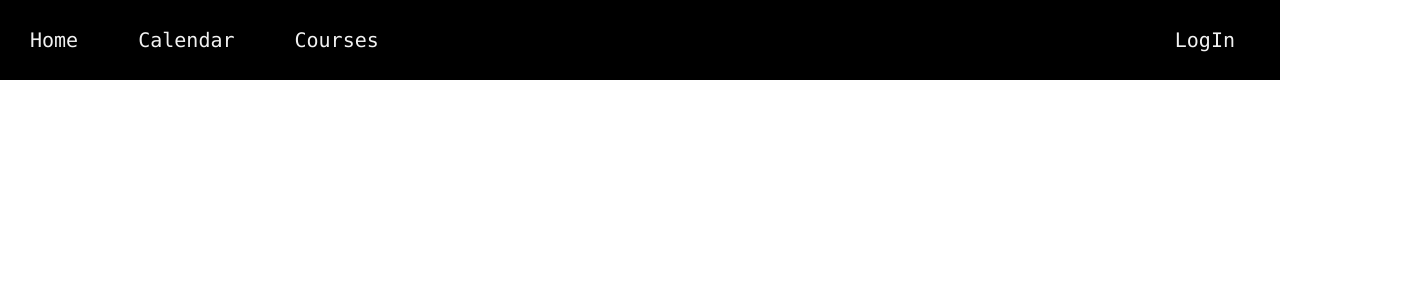
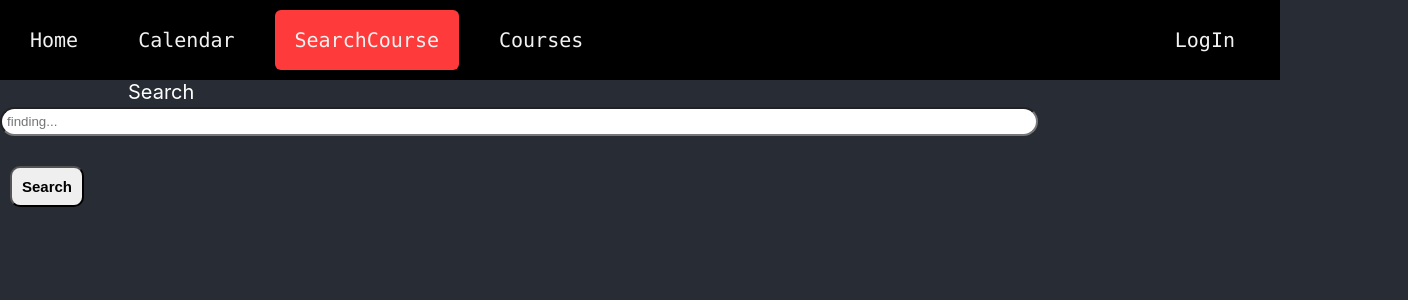
Before and after one commit to Spring2022-CSCI152/Team6, a React (Create React App) app: page /SearchCourse in a window 1280 px wide. Shown: the top 300 px of the page, 1408 px wide, since content can reach past the window. Built offline with nearby package versions, Linux system fonts and the light colour scheme.

Commit message:
Add Courses Page to view all the courses and include search function

```diff
--- a/src/App.js
+++ b/src/App.js
@@ -9,6 +9,7 @@ import Signup from './pages/signup';
 import RecordList from './components/RecordList';
 import CoursesParser from './pages/Admin/CoursesParser';
 import Calendar1 from './pages/calendar';
+import SearchCourse from './pages/SearchCourse';
 import Courses from './pages/Courses';
 
 function App() {
@@ -29,6 +30,7 @@ function App() {
           <Route exact path="/CoursesParser"><CoursesParser /></Route>
           <Route exact path="/Profile"><Profile /></Route>
           <Route exact path="/Calendar"><Calendar1 /></Route>
+          <Route exact path="/SearchCourse"><SearchCourse /></Route>
           <Route exact path="/Courses"><Courses /></Route>
 
         </Switch>
--- a/src/CSS/course.css
+++ b/src/CSS/course.css
@@ -1,10 +1,15 @@
+body{
+    background-color: #282c34;
+    height: 100%;
+
+}
 .Course {
     background-color: #282c34;
     height: 100%;
   }
 
   .Course-header {
-    background-color: #282c34;
+
     display: flex;
     flex-direction: column;
     align-items: center;
@@ -80,3 +85,7 @@
     height: 100%;
     /* overflow: hidden; */
   }
+
+  td{
+      border: 2px black solid;
+  }
--- a/src/components/NavBar.js
+++ b/src/components/NavBar.js
@@ -51,6 +51,7 @@ const NavBar = () => {
 
     <NavLink page='Home' selected={page === 'Home' || !page} />
     <NavLink page='Calendar' selected={page === 'Calendar'} />
+    <NavLink page='SearchCourse' selected={page === 'SearchCourse'} />
     <NavLink page='Courses' selected={page === 'Courses'} />
     {profile}
     {degreePlan}
--- a/src/pages/Courses.js
+++ b/src/pages/Courses.js
@@ -13,36 +13,74 @@ function Courses() {
         //sending to server
         const req = await axios.post('/course', finding)
             .then((res) => {
-            const classNameAb = document.getElementById("classNameAb");
-            classNameAb.innerHTML ="<p>Class Name Abbreviation: "+res.data.course[0].classNameAb+"</p>";
+                console.log(res.data)
+                for(let i of res.data.courses){
+                    console.log(i);
+                    var CourseList = document.getElementById("CourseList");
+                    CourseList.innerHTML="";
+                    var tableRow =document.createElement("tr");
+                    tableRow.innerHTML +="<td>"+i.classNameAb+"</td>";
+                    tableRow.innerHTML +="<td>"+i.className+"</td>";
+                    if(i.Prerequisites.length==0){
+                        tableRow.innerHTML +="<td></td>";
+                    }
+                    for(let j of i.Prerequisites)
+                    {
+                        tableRow.innerHTML +="<li>"+ j +"</li>";
+                    }
+                    tableRow.innerHTML +="<td>"+i.Description+"</td>";
+                    tableRow.innerHTML +="<td>"+i.Units+"</td>";
+                    if(i.TermTypicallyOffered.length==0){
+                        tableRow.innerHTML +="<td></td>";
+                    }
+                    for(let k of i.TermTypicallyOffered)
+                    {
+                        tableRow.innerHTML +="<li>"+ k +"</li>";
+                    }
 
-            const className = document.getElementById("className");
-            className.innerHTML ="<p>Class Name: "+res.data.course[0].className+"</p>";
-
-            const prerequisites = document.getElementById("prerequisites");
-            prerequisites.innerHTML +="<p>Prerequisites:<p>";
-            for (let i of res.data.course[0].Prerequisites)
-            {
-                prerequisites.innerHTML +="<li>"+ i +"</li>";
-            }
-
-            const description = document.getElementById("description");
-            description.innerHTML ="<p>Description: "+res.data.course[0].Description+"</p>";
-
-            const units = document.getElementById("units");
-            units.innerHTML ="<p>Units: "+res.data.course[0].Units+"</p>";
-
-            const term = document.getElementById("term");
-            term.innerHTML +="<p>Course Typically Offered:<p>";
-            for (let i of res.data.course[0].TermTypicallyOffered)
-            {
-                term.innerHTML +="<li>"+i+"</li>";
-            }
+                    CourseList.appendChild(tableRow);
+                }
 
             }).catch((error) => {
             console.log(error);
             });
+    }
+    const viewAll = async () => {
+        const req = await axios.get('/course')
+        .then((res) => {
+            for(let i of res.data.courses){
+                var CourseList = document.getElementById("CourseList");
+                var tableRow =document.createElement("tr");
+                tableRow.innerHTML +="<td>"+i.classNameAb+"</td>";
+                tableRow.innerHTML +="<td>"+i.className+"</td>";
+                if(i.Prerequisites.length==0){
+                    tableRow.innerHTML +="<td></td>";
+                }
+                for(let j of i.Prerequisites)
+                {
+                    tableRow.innerHTML +="<li>"+ j +"</li>";
+                }
+                tableRow.innerHTML +="<td>"+i.Description+"</td>";
+                tableRow.innerHTML +="<td>"+i.Units+"</td>";
+                if(i.TermTypicallyOffered.length==0){
+                    tableRow.innerHTML +="<td></td>";
+                }
+                for(let k of i.TermTypicallyOffered)
+                {
+                    tableRow.innerHTML +="<li>"+ k +"</li>";
+                }
+
+                CourseList.appendChild(tableRow);
+            }
+        }).catch((error) => {
+        console.log(error);
+        });
+    }
+    window.onload= function() {
+        if(document.readyState == 'complete') {
+            viewAll();
         }
+    };
 
   return (
     <div className="Course">
@@ -51,14 +89,20 @@ function Courses() {
             <input type="text" onChange={handleFinding} name="finding" className="finding" placeholder="finding..." id="finding" /> <br />
             <button type="button" onClick={search}>Search</button>
         </form>
-        <div id="result">
-            <p id="classNameAb"></p>
-            <p id="className"></p>
-            <div id="prerequisites"></div>
-            <p id="description"></p>
-            <p id="units"></p>
-            <p id="term"></p>
-        </div>
+        <table>
+            <thead>
+                <tr>
+                    <th>Class</th>
+                    <th>Class Name</th>
+                    <th>Prerequisites</th>
+                    <th>Description</th>
+                    <th>Units</th>
+                    <th>Course Typically Offered</th>
+                </tr>
+            </thead>
+            <tbody id="CourseList">
+            </tbody>
+        </table>
     </div>
 
   );
--- /dev/null
+++ b/src/pages/SearchCourse.js
@@ -0,0 +1,67 @@
+import '../CSS/course.css';
+import { useState } from 'react';
+import axios from '../axios';
+
+
+function FindCourse() {
+    const [findingcourses, setcourse] = useState("");
+    const handleFinding = (e) => {
+        setcourse(e.target.value)
+      }
+    const search = async () => {
+        const finding = {"classNameAb": findingcourses};
+        //sending to server
+        const req = await axios.post('/course', finding)
+            .then((res) => {
+            const classNameAb = document.getElementById("classNameAb");
+            classNameAb.innerHTML ="<p>Class Name Abbreviation: "+res.data.courses[0].classNameAb+"</p>";
+
+            const className = document.getElementById("className");
+            className.innerHTML ="<p>Class Name: "+res.data.courses[0].className+"</p>";
+
+            const prerequisites = document.getElementById("prerequisites");
+            prerequisites.innerHTML +="<p>Prerequisites:<p>";
+            for (let i of res.data.courses[0].Prerequisites)
+            {
+                prerequisites.innerHTML +="<li>"+ i +"</li>";
+            }
+
+            const description = document.getElementById("description");
+            description.innerHTML ="<p>Description: "+res.data.courses[0].Description+"</p>";
+
+            const units = document.getElementById("units");
+            units.innerHTML ="<p>Units: "+res.data.courses[0].Units+"</p>";
+
+            const term = document.getElementById("term");
+            term.innerHTML +="<p>Course Typically Offered:<p>";
+            for (let i of res.data.courses[0].TermTypicallyOffered)
+            {
+                term.innerHTML +="<li>"+i+"</li>";
+            }
+
+            }).catch((error) => {
+            console.log(error);
+            });
+        }
+
+  return (
+    <div className="Course">
+        <form>
+            <label htmlFor='finding'>Search</label>
+            <input type="text" onChange={handleFinding} name="finding" className="finding" placeholder="finding..." id="finding" /> <br />
+            <button type="button" onClick={search}>Search</button>
+        </form>
+        <div id="result">
+            <p id="classNameAb"></p>
+            <p id="className"></p>
+            <div id="prerequisites"></div>
+            <p id="description"></p>
+            <p id="units"></p>
+            <p id="term"></p>
+        </div>
+    </div>
+
+  );
+}
+
+export default FindCourse;
--- a/src/pages/calendar.js
+++ b/src/pages/calendar.js
@@ -1,8 +1,7 @@
 import React from "react";
 import { useState } from 'react';
 import Calendar from 'react-calendar';
-// import 'react-calendar/dist/calendar.css';
-import calendar from "../CSS/calendar.css"
+import "../CSS/calendar.css"
 import {Container, Row, Col} from 'react-bootstrap/';
 
 
--- a/src/pages/index.js
+++ b/src/pages/index.js
@@ -1,13 +1,11 @@
 import spinner from '../assets//spinner.svg';
 import logo from '../assets/roadmap.jpg';
-// import '/Users/gurleenkaur/Desktop/Team6/src/App.css';
 import Header from '../components/Header.js';
 import '../App.css';
 
 function Home() {
   window.onload = function(){
     setInterval(function(){
-        // alert("Hello");
     }, 5000);
  };
   return (
```
Also changed, not shown: 1 other file (tests, documents, lock files or other folders).
